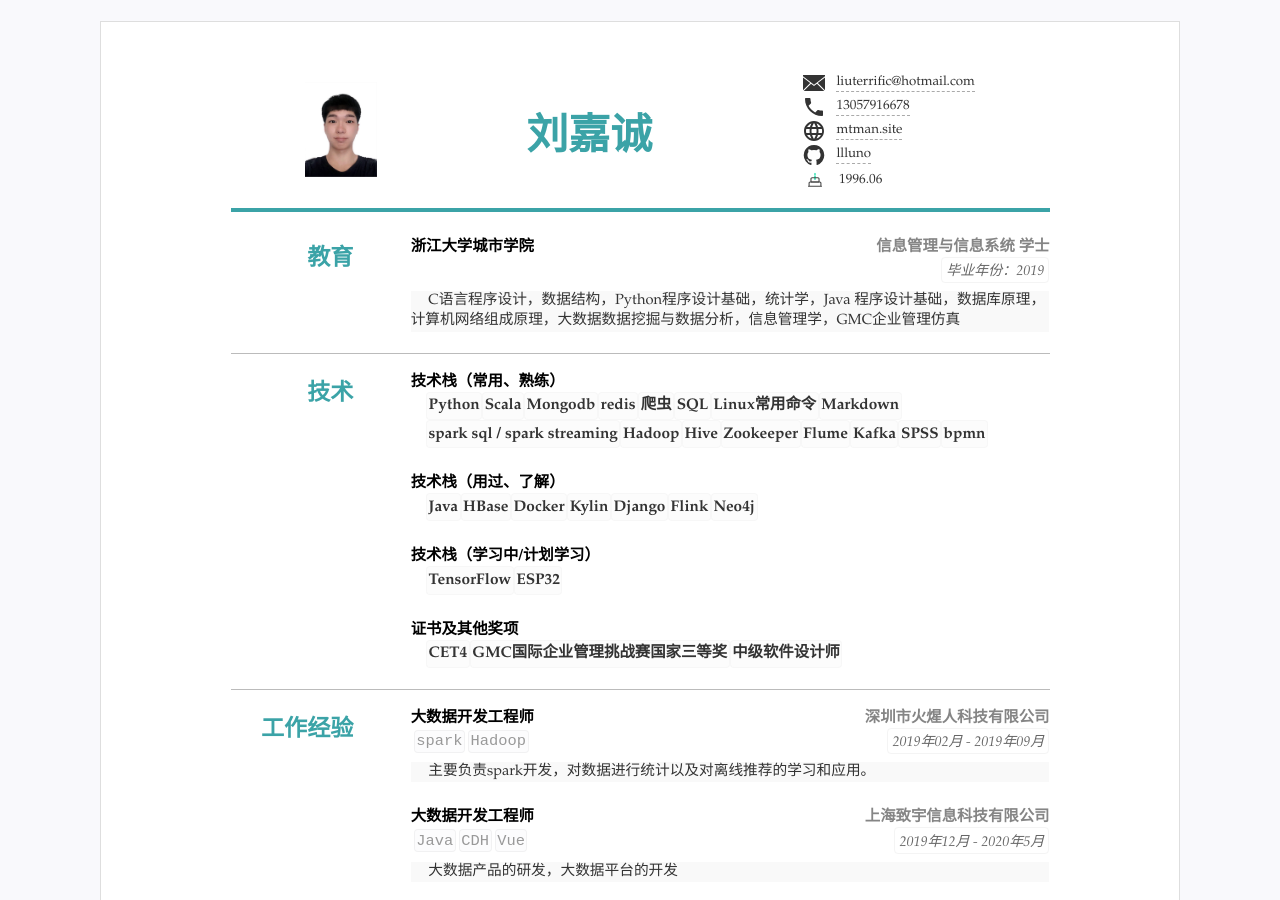
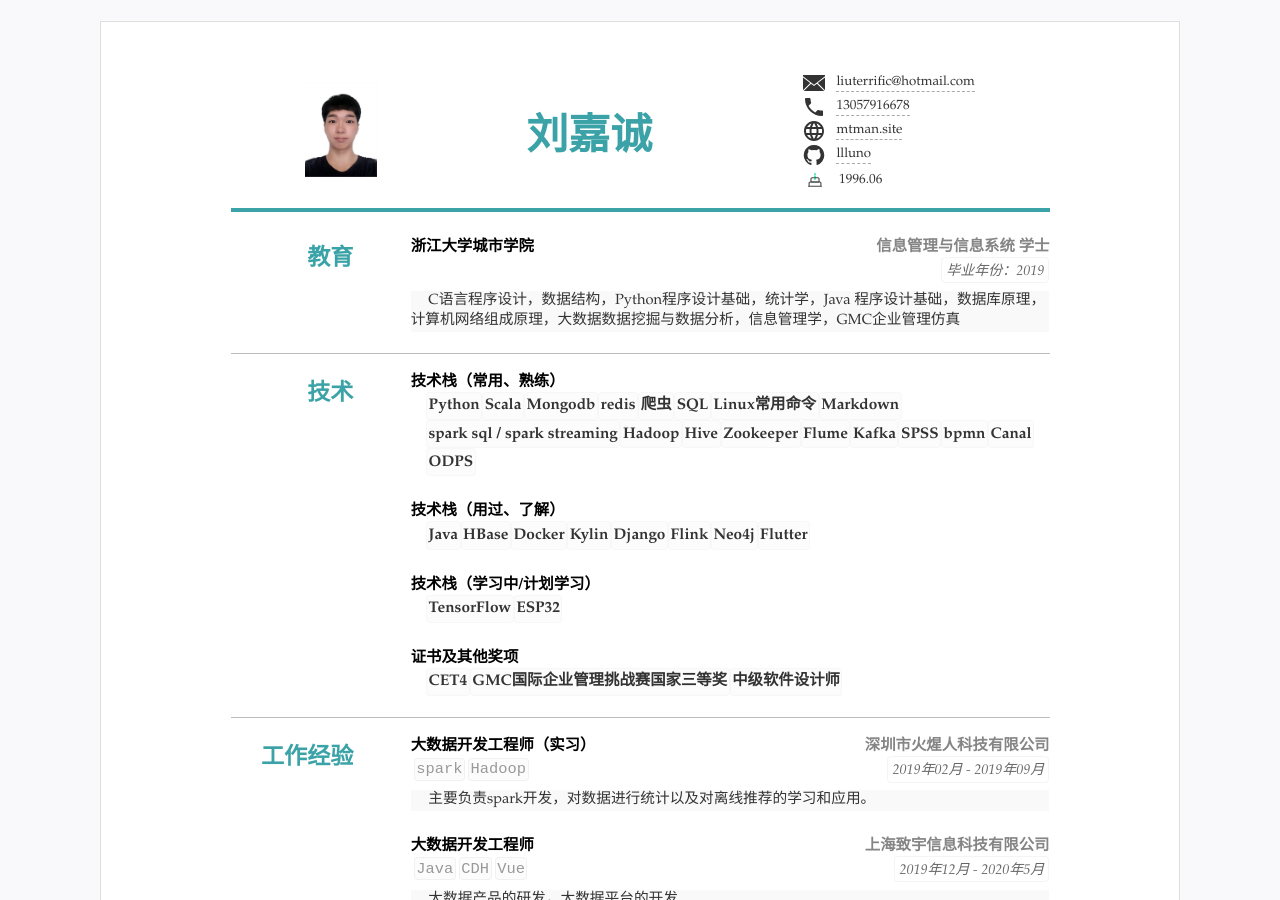
Before and after one commit to llluno/resume, a Jekyll site: the page built from index.html, in a window 1280 px wide and 900 px high. Built offline with Jekyll 4.4.1, drawn with Linux system fonts in a browser that asks for light colours.

Commit message:
Update resume.yml

```diff
--- a/_data/resume.yml
+++ b/_data/resume.yml
@@ -58,6 +58,8 @@ main: #简历主要内容，
           - Kafka
           - SPSS
           - bpmn
+          - Canal
+          - ODPS
 
 
       - title: 技术栈（用过、了解）
@@ -69,6 +71,7 @@ main: #简历主要内容，
           - Django
           - Flink
           - Neo4j
+          - Flutter
 
 
       - title: 技术栈（学习中/计划学习）
@@ -85,7 +88,7 @@ main: #简历主要内容，
   - type: experience
     name: 工作经验
     content:
-      - title: 大数据开发工程师
+      - title: 大数据开发工程师（实习）
         sub: 深圳市火煋人科技有限公司
         duration: "2019年02月 - 2019年09月"
         tags:
```
